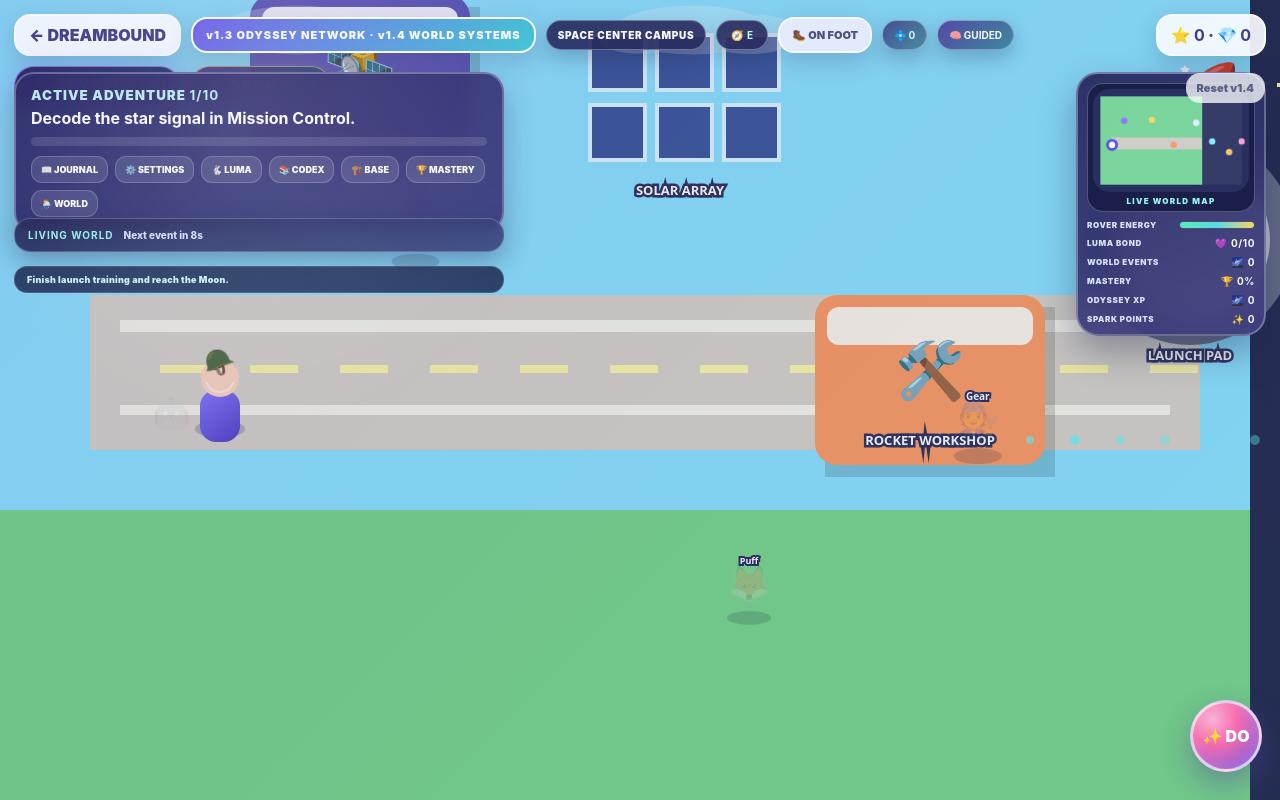
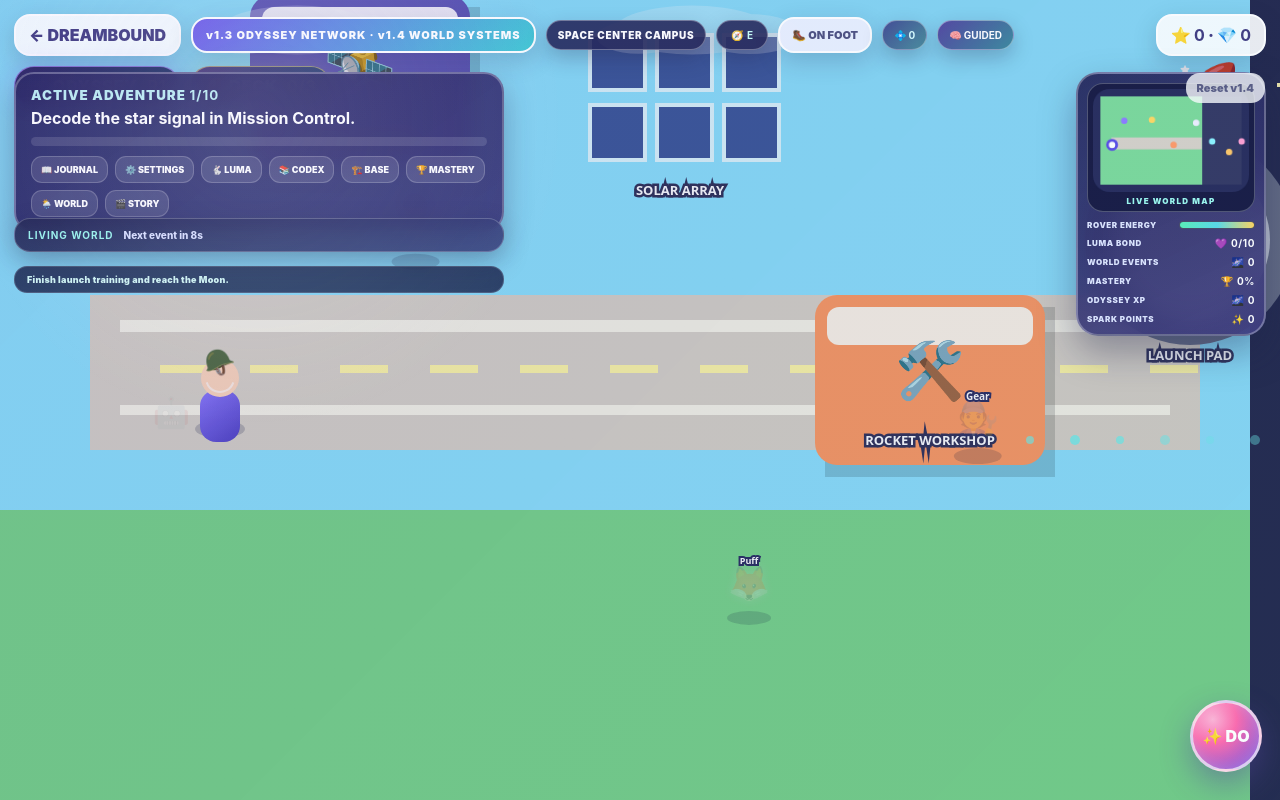
Before and after one commit to DPN-Technology/DreamBound-Adventures, a plain HTML site: page vnext.html in a window 1280 px wide. Drawn offline with Linux system fonts and the light colour scheme.

Commit message:
feat: wire cinematic story arc runtime

```diff
--- a/vnext.html
+++ b/vnext.html
@@ -53,6 +53,6 @@
     <div id="vnextModal" class="modal-layer hidden" role="dialog" aria-modal="true"><div id="vnextModalCard" class="modal-card"></div></div>
   </main>
   <script src="src/vnext/core.js"></script><script src="src/vnext/input.js"></script><script src="src/vnext/space-center.js"></script><script src="src/vnext/ui.js"></script><script src="src/vnext/lunar-guardian.js"></script>
-  <script src="src/vnext/engine/fx.js"></script><script src="src/vnext/engine/audio.js"></script><script src="src/vnext/engine/vehicle.js"></script><script src="src/vnext/engine/scenes.js"></script><script src="src/vnext/engine/quests.js"></script><script src="src/vnext/engine/companion.js"></script><script src="src/vnext/engine/world-polish.js"></script><script src="src/vnext/engine/settings.js"></script><script src="src/vnext/engine/world-events.js"></script><script src="src/vnext/engine/npcs.js"></script><script src="src/vnext/engine/living-ecology.js"></script><script src="src/vnext/engine/world-systems.js"></script><script src="src/vnext/engine/base-builder.js"></script><script src="src/vnext/engine/codex.js"></script><script src="src/vnext/engine/cinematic.js"></script><script src="src/vnext/engine/adventure-director.js"></script><script src="src/vnext/engine/achievements.js"></script><script src="src/vnext/engine/odyssey.js"></script><script src="src/vnext/engine/adventure-deck.js"></script><script src="src/vnext/bootstrap.js"></script>
+  <script src="src/vnext/engine/fx.js"></script><script src="src/vnext/engine/audio.js"></script><script src="src/vnext/engine/vehicle.js"></script><script src="src/vnext/engine/scenes.js"></script><script src="src/vnext/engine/quests.js"></script><script src="src/vnext/engine/companion.js"></script><script src="src/vnext/engine/world-polish.js"></script><script src="src/vnext/engine/settings.js"></script><script src="src/vnext/engine/world-events.js"></script><script src="src/vnext/engine/npcs.js"></script><script src="src/vnext/engine/living-ecology.js"></script><script src="src/vnext/engine/world-systems.js"></script><script src="src/vnext/engine/base-builder.js"></script><script src="src/vnext/engine/codex.js"></script><script src="src/vnext/engine/cinematic.js"></script><script src="src/vnext/engine/story-arcs.js"></script><script src="src/vnext/engine/adventure-director.js"></script><script src="src/vnext/engine/achievements.js"></script><script src="src/vnext/engine/odyssey.js"></script><script src="src/vnext/engine/adventure-deck.js"></script><script src="src/vnext/bootstrap.js"></script>
 </body>
 </html>
```
